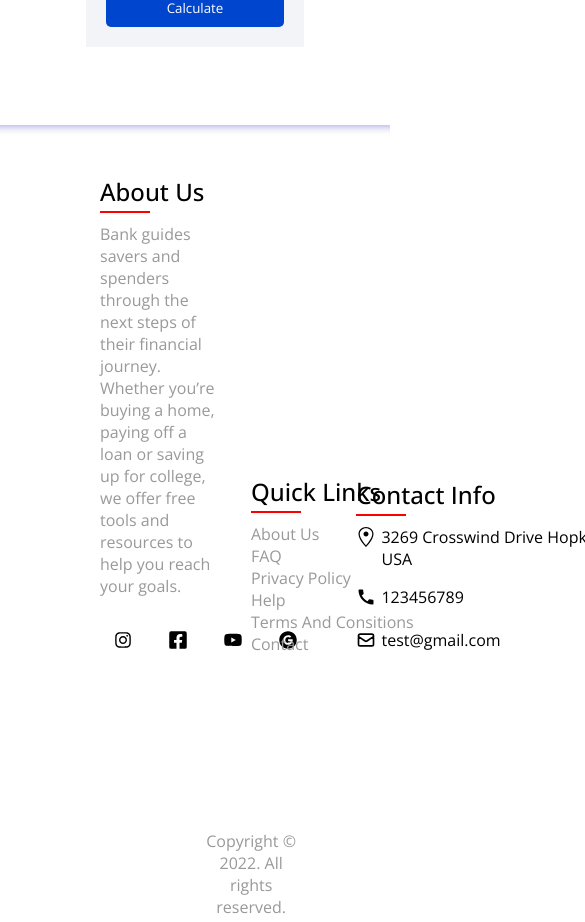
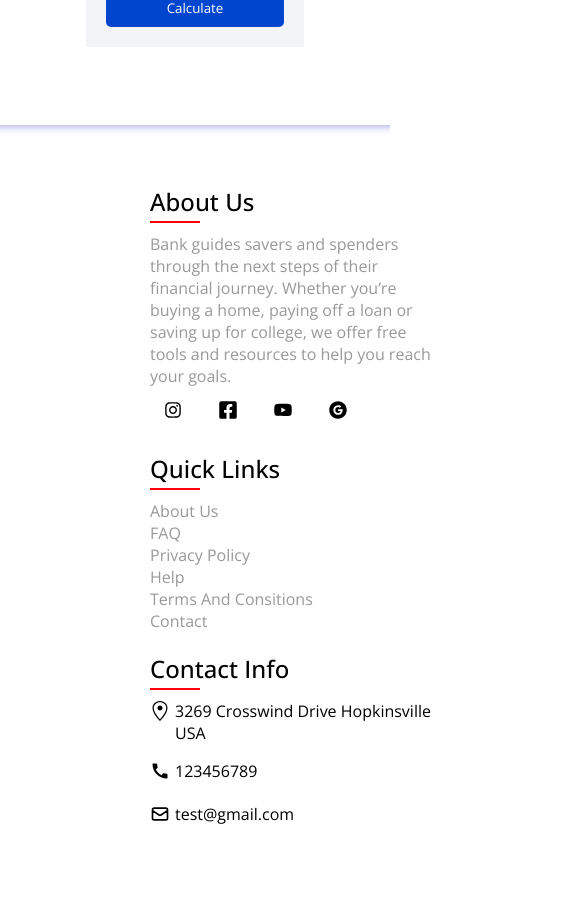
Before and after one commit to arifpehlivan/react-credit-app, a React (Create React App) app: page / in a window 390 px wide. Shown: the part 875-1797 px from the top of the page, 585 px wide, since content can reach past the window. Built offline with nearby package versions, Linux system fonts and the light colour scheme; the HTML template or start-up script is replaced by a standard one.

Commit message:
add responsive

```diff
--- a/src/components/footer.css
+++ b/src/components/footer.css
@@ -57,7 +57,6 @@ footer p {
 }
 
 .social {
-    margin-top: 20px;
     display: flex;
 }
 
@@ -147,3 +146,31 @@ footer p {
     color: black;
     margin-top: 150px;
 }
+
+@media (max-width: 1200px) {
+    footer {
+        padding: 40px;
+        padding-left: 150px;
+    }
+
+    footer .container {
+        flex-direction: column;
+    }
+
+    footer .container  {
+        margin-bottom: 40px;
+    }
+
+    footer .container .aboutUs, .quickLinks, .contact {
+        width: 100%;
+        margin-top: 20px;
+    }
+    /* footer .container .aboutUs{
+        width: 90%;
+        margin-top: 20px;
+    } */
+
+    .copyrightText {
+        padding: 8px 40px;
+    }
+}
```
